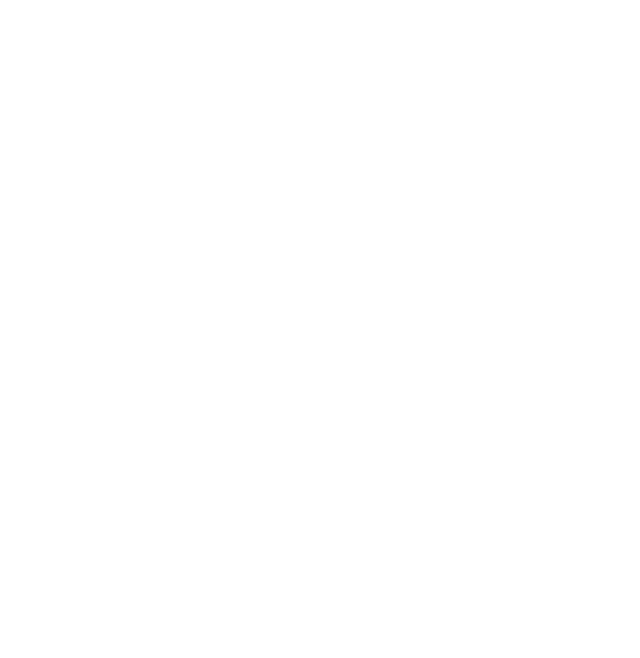
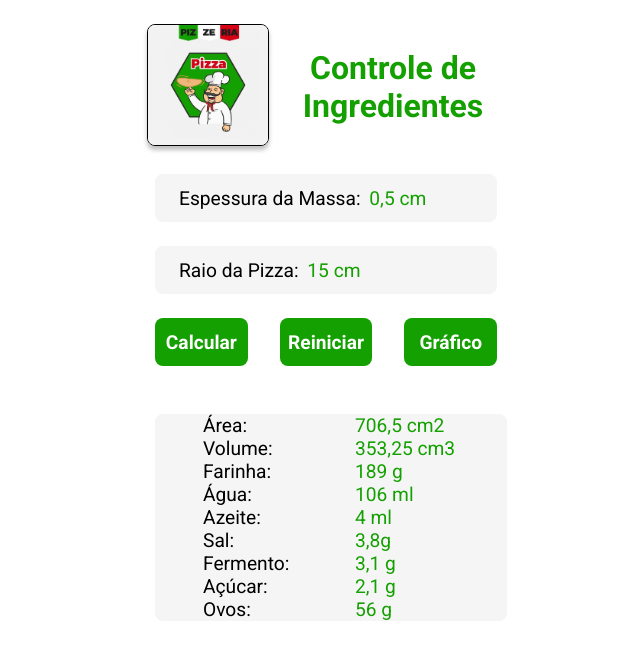
Before and after one commit to Prof-Carlos-Senai/pizza_ingredientes, a plain HTML site: page index.html in a window 1280 px wide. Shown: the whole page, without its empty margins (314-954 px from the left). Drawn offline with Linux system fonts and the light colour scheme.

Commit message:
finalizada a versão base do html: 390 x 444 px

```diff
--- a/index.html
+++ b/index.html
@@ -3,9 +3,57 @@
 <head>
     <meta charset="UTF-8">
     <meta name="viewport" content="width=device-width, initial-scale=1.0">
+    <link rel="stylesheet" href="./style.css">
     <title>Cálculo Ingredientes</title>
 </head>
 <body>
+    <header class="cabecalho">
+        <div class="logo">
+            <img src="./img/pizza2.jpg" alt="logo pizza">
+        </div>
+        <div class="txt-logo">
+            <p>Controle de Ingredientes</p>
+        </div>
+    </header>
+    <main>
+        <section class="ent-dados">
+            <div class="div-dados">
+                <label for="espessura">Espessura da Massa:</label>
+                <input type="text" id="espessura" placeholder="0,5 cm">
+            </div>
+            <div class="div-dados">
+                <label for="raio">Raio da Pizza:</label>
+                <input type="text" id="raio" placeholder="15 cm">
+            </div>
+            <div class="btn">
+                <button>Calcular</button>
+                <button>Reiniciar</button>
+                <button>Gráfico</button>
+            </div>
+        </section>
+        <section class="saida-dados">
+            <div class="sai-dados">
+                <p>Área:</p>
+                <p class="font-color">706,5 cm2</p>
+                <p>Volume:</p>
+                <p class="font-color">353,25 cm3</p>
+                <p>Farinha:</p>
+                <p class="font-color">189 g</p>
+                <p>Água:</p>
+                <p class="font-color">106 ml</p>
+                <p>Azeite:</p>
+                <p class="font-color">4 ml</p>
+                <p>Sal:</p>
+                <p class="font-color">3,8g</p>
+                <p>Fermento:</p>
+                <p class="font-color">3,1 g</p>
+                <p>Açúcar:</p>
+                <p class="font-color">2,1 g</p>
+                <p>Ovos:</p>
+                <p class="font-color">56 g</p>
+            </div>
 
+        </section>
+    </main>
 </body>
 </html>
--- a/style.css
+++ b/style.css
@@ -1,3 +1,117 @@
-body{
-    color: whitesmoke;
+@import url('https://fonts.googleapis.com/css2?family=Roboto:ital,wght@0,100..900;1,100..900&display=swap');
+
+*{
+    margin: 0;
+    padding: 0;
 }
+
+html, body {
+    max-width: 390px;
+    overflow-x: hidden;
+    margin: 0 auto;
+    box-sizing: border-box;
+}
+
+.cabecalho{
+    margin-top: 24px;
+    display: flex;
+    justify-content: center;
+    align-items: center;
+    gap: 12px;
+}
+
+.logo img{
+    width: 120px;
+    height: 120px;
+    border: solid 1px black;
+    border-radius: 8px;
+    box-shadow: 0px 4px 4px 0px rgba(0, 0, 0, 0.25);
+}
+
+.txt-logo{
+    font-size: 2rem;
+    font-family: 'Roboto','sans-serif';
+    font-weight: bold;
+    color: #14A001;
+    text-align: center;
+    max-width: 224px;
+}
+
+.ent-dados{
+    margin-top: 24px;
+    margin-left: 24px;
+    margin-right: 24px;
+}
+
+.div-dados{
+    max-width: 352px;
+    min-height: 48px;
+    margin-top: 24px;
+    background-color: whitesmoke;
+    border-radius: 8px;
+    box-sizing: border-box;
+    font-size: 1.2rem;
+    font-family: 'Roboto','sans-serif';
+}
+
+.div-dados label{
+    padding-left: 24px;
+}
+
+.div-dados input{
+    border: none;
+    background-color: whitesmoke;
+    width: 96px;
+    min-height: 48px;
+    border-radius: 8px;
+    color: #14a001;
+    font-family: 'Roboto','sans-serif';
+    font-size: 1.2rem;
+    padding-left: 4px;
+}
+
+.div-dados input::placeholder{
+    color: #14a001;
+    font-family: 'Roboto','sans-serif';
+    font-size: 1.2rem;
+}
+
+.btn{
+    display: flex;
+    gap: 32px;
+    margin-top: 24px;
+}
+
+.btn button{
+    width: 96px;
+    height: 48px;
+    background-color: #14a001;
+    color: white;
+    border: none;
+    border-radius: 8px;
+    font-family: 'Roboto','sans-serif';
+    font-weight: bold;
+    font-size: 1.2rem;
+}
+
+.saida-dados{
+    margin-top: 48px;
+    margin-left: 24px;
+}
+
+.sai-dados{
+    display: grid;
+    grid-template-columns: repeat(2, 1fr);
+    max-width: 352px;
+    padding-left: 48px;
+    background-color: whitesmoke;
+    box-sizing: border-box;
+    font-family: 'Roboto','sans-serif';
+    font-size: 1.2rem;
+    border: none;
+    border-radius: 8px;
+}
+
+.sai-dados .font-color{
+    color: #14a001;
+}
```
Also changed, not shown: img/pizza2.jpg (added).
